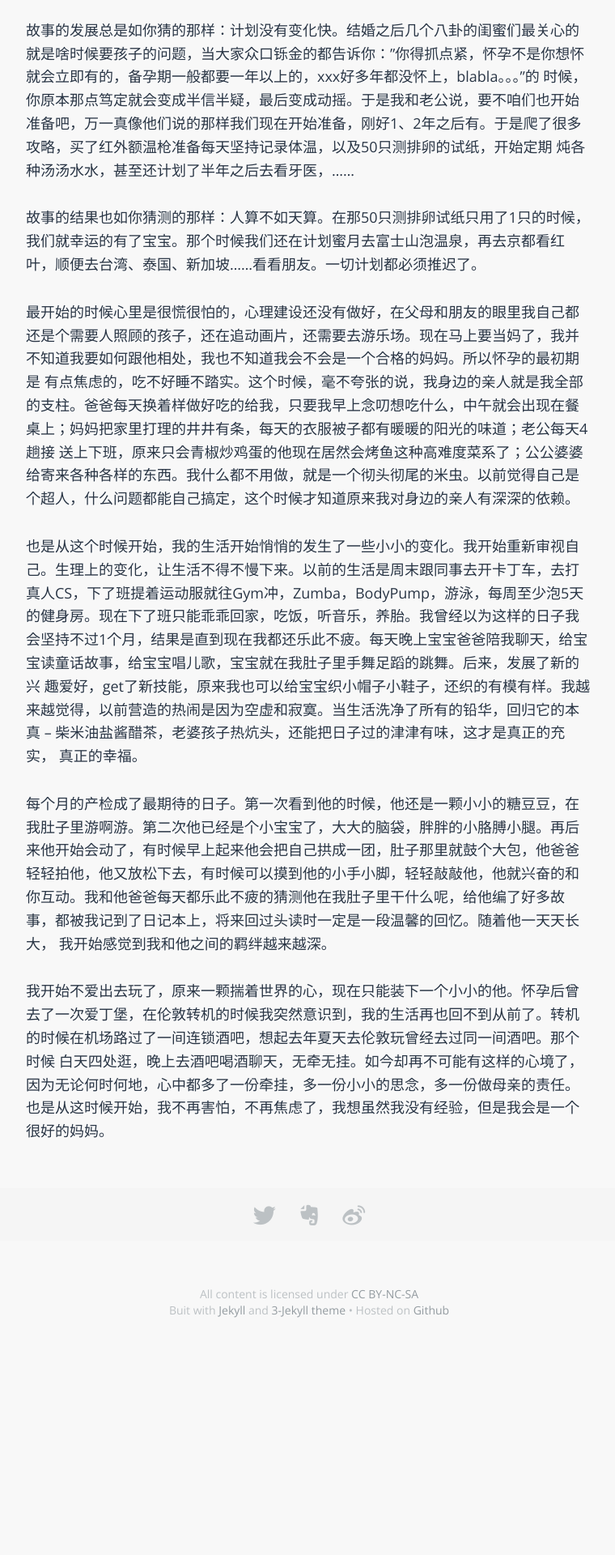
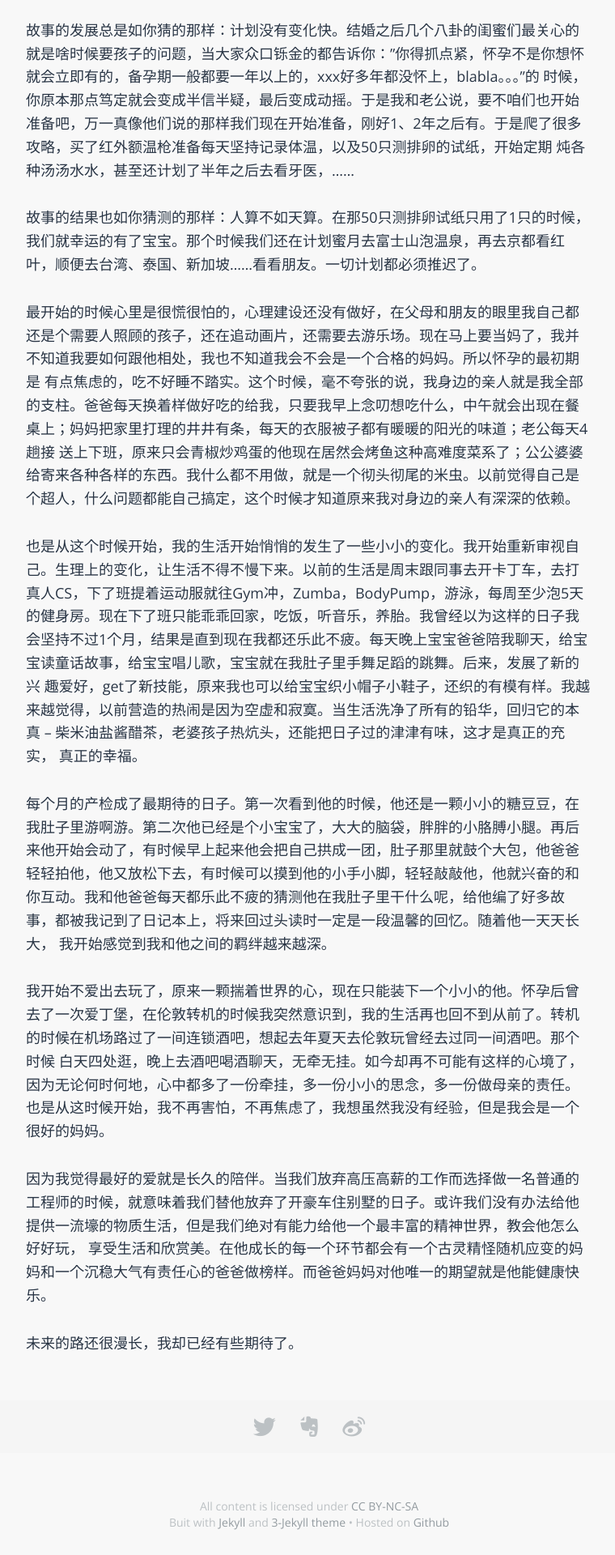
Before and after one commit to sophiesongge/sophiesongge.github.io, a Jekyll site: the page built from _posts/2017-10-03-a-new-mon.markdown, in a window 1280 px wide. Shown: the part 1131-3051 px from the top of the page at 81% size, without its empty margins (258-1018 px from the left). Built offline with Jekyll 4.4.1, drawn with Linux system fonts in a browser that asks for light colours; some web fonts are replaced.

Commit message:
add post

```diff
--- a/_posts/2017-10-03-a-new-mon.markdown
+++ b/_posts/2017-10-03-a-new-mon.markdown
@@ -47,3 +47,8 @@ use_math: false
 
 我开始不爱出去玩了，原来一颗揣着世界的心，现在只能装下一个小小的他。怀孕后曾去了一次爱丁堡，在伦敦转机的时候我突然意识到，我的生活再也回不到从前了。转机的时候在机场路过了一间连锁酒吧，想起去年夏天去伦敦玩曾经去过同一间酒吧。那个时候
 白天四处逛，晚上去酒吧喝酒聊天，无牵无挂。如今却再不可能有这样的心境了，因为无论何时何地，心中都多了一份牵挂，多一份小小的思念，多一份做母亲的责任。也是从这时候开始，我不再害怕，不再焦虑了，我想虽然我没有经验，但是我会是一个很好的妈妈。
+
+因为我觉得最好的爱就是长久的陪伴。当我们放弃高压高薪的工作而选择做一名普通的工程师的时候，就意味着我们替他放弃了开豪车住别墅的日子。或许我们没有办法给他提供一流壕的物质生活，但是我们绝对有能力给他一个最丰富的精神世界，教会他怎么好好玩，
+享受生活和欣赏美。在他成长的每一个环节都会有一个古灵精怪随机应变的妈妈和一个沉稳大气有责任心的爸爸做榜样。而爸爸妈妈对他唯一的期望就是他能健康快乐。
+
+未来的路还很漫长，我却已经有些期待了。
```
